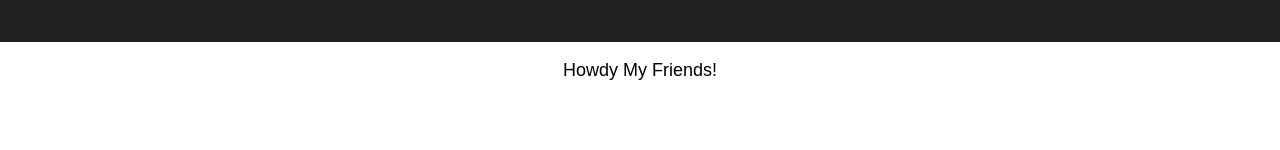
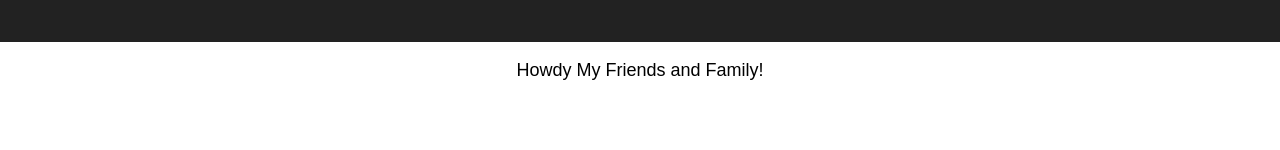
Before and after one commit to dwp32/docker-react, a React (Create React App) app: page / in a window 1280 px wide. Shown: the part 148-298 px from the top of the page. Built offline with nearby package versions, Linux system fonts and the light colour scheme.

Commit message:
Changed message

```diff
--- a/src/App.js
+++ b/src/App.js
@@ -11,7 +11,7 @@ class App extends Component {
           <h2>Welcome to React</h2>
         </div>
         <p className="App-intro">
-          Howdy My Friends!
+          Howdy My Friends and Family!
         </p>
       </div>
     );
```
